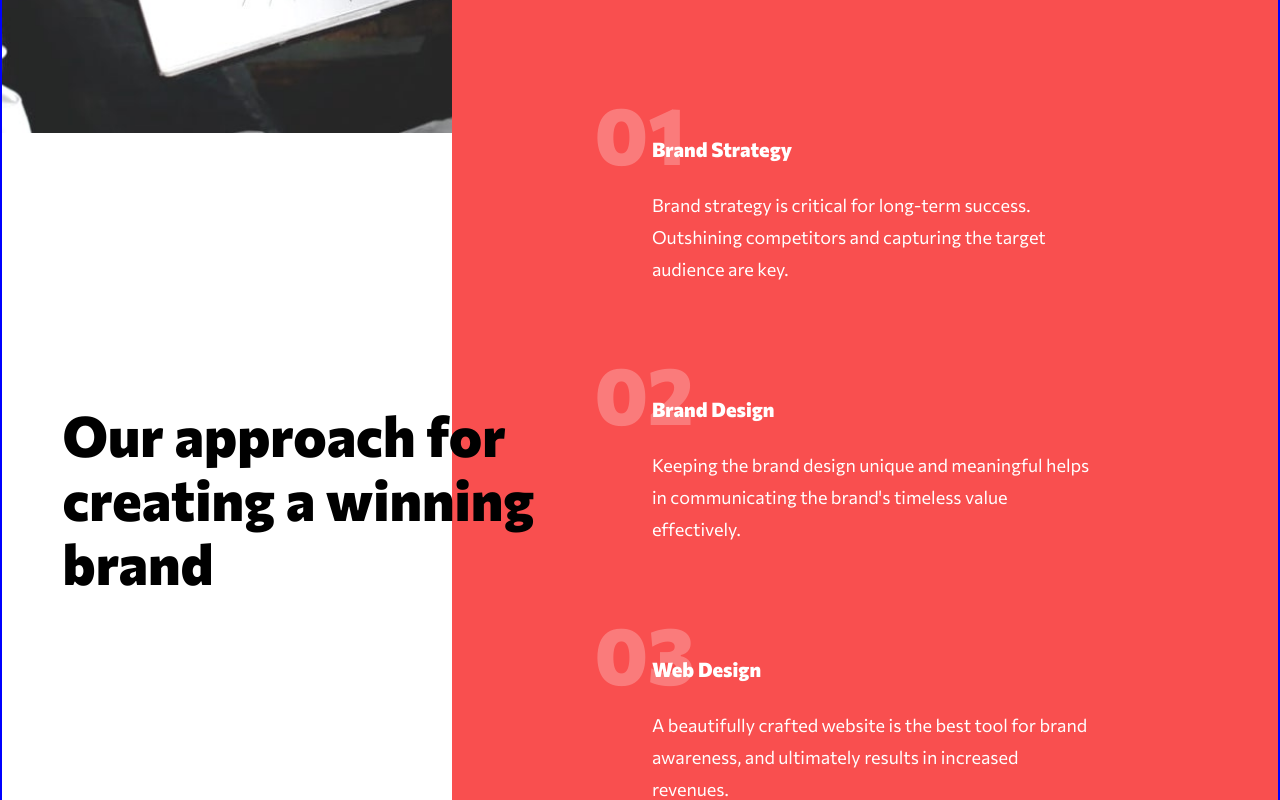
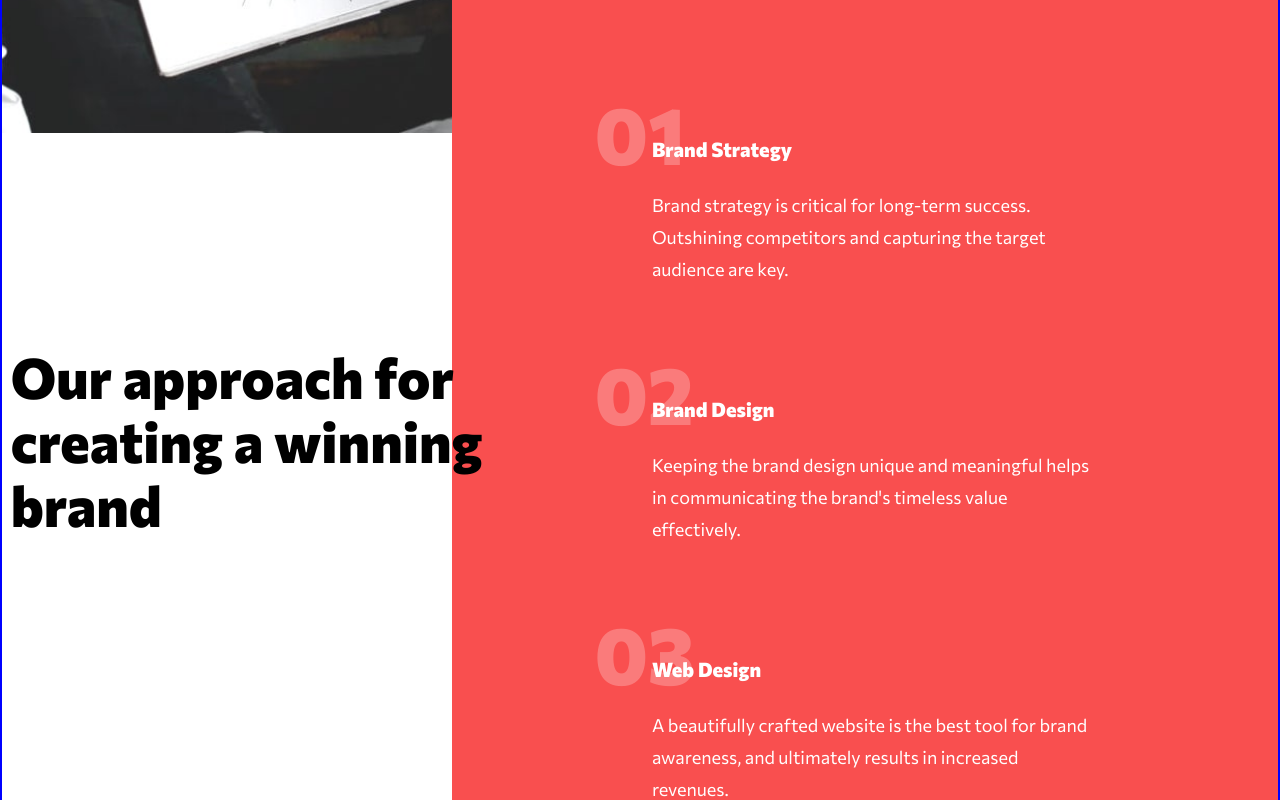
Before and after one commit to JesusKreist/creative-website, a Next.js app: page / in a window 1280 px wide. Shown: the part 1740-2540 px from the top of the page. Built offline with nearby package versions, Linux system fonts and the light colour scheme.

Commit message:
Refactor OurApproachText component as a grid

```diff
--- a/components/Showcase/OurApproachText.tsx
+++ b/components/Showcase/OurApproachText.tsx
@@ -1,12 +1,12 @@
-import { Box, Flex, Text } from "@chakra-ui/react";
+import { Box, Flex, Grid, Text } from "@chakra-ui/react";
 
 const OurApproachText = () => {
   return (
-    <Box
+    <Grid
       overflow="hidden"
       className="approach"
-      alignSelf="center"
-      justifySelf="end"
+      // alignSelf="center"
+      // justifySelf="end"
       gridColumn={{
         md: "8 / -1",
         lg: "1 / span 8",
@@ -16,13 +16,21 @@ const OurApproachText = () => {
         lg: "span 11 / -1",
       }}
       zIndex="4"
+      templateRows={{ lg: "repeat(22, 1fr)" }}
+      templateColumns={{ lg: "repeat(16, 1fr)" }}
     >
-      <Flex width="540px" height="323px" color="black">
+      <Box
+        gridRow="7 / span 3"
+        gridColumn="3 / span 2"
+        width="540px"
+        height="192px"
+        color="black"
+      >
         <Text fontSize="3.5rem" lineHeight="4rem" fontWeight="extrabold">
           Our approach for creating a winning brand
         </Text>
-      </Flex>
-    </Box>
+      </Box>
+    </Grid>
   );
 };
 
```
